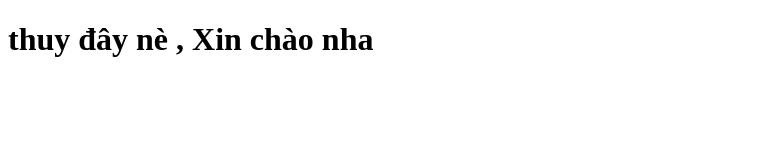
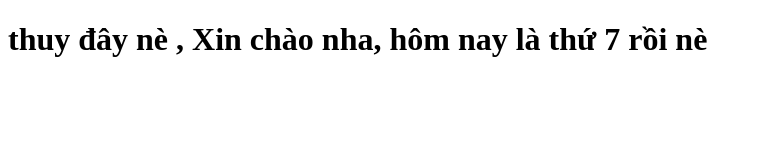
Before and after one commit to minhthuy203/demo_init, a plain HTML site: page home.html in a window 1280 px wide. Shown: the whole page, without its empty margins (0-762 px from the left). Drawn offline with Linux system fonts and the light colour scheme.

Commit message:
sửa file để tạo config

```diff
--- a/home.html
+++ b/home.html
@@ -7,6 +7,6 @@
     <title>Document</title>
 </head>
 <body>
-    <h1>thuy đây nè , Xin chào nha</h1>
+    <h1>thuy đây nè , Xin chào nha, hôm nay là thứ 7 rồi nè</h1>
 </body>
 </html>
```
